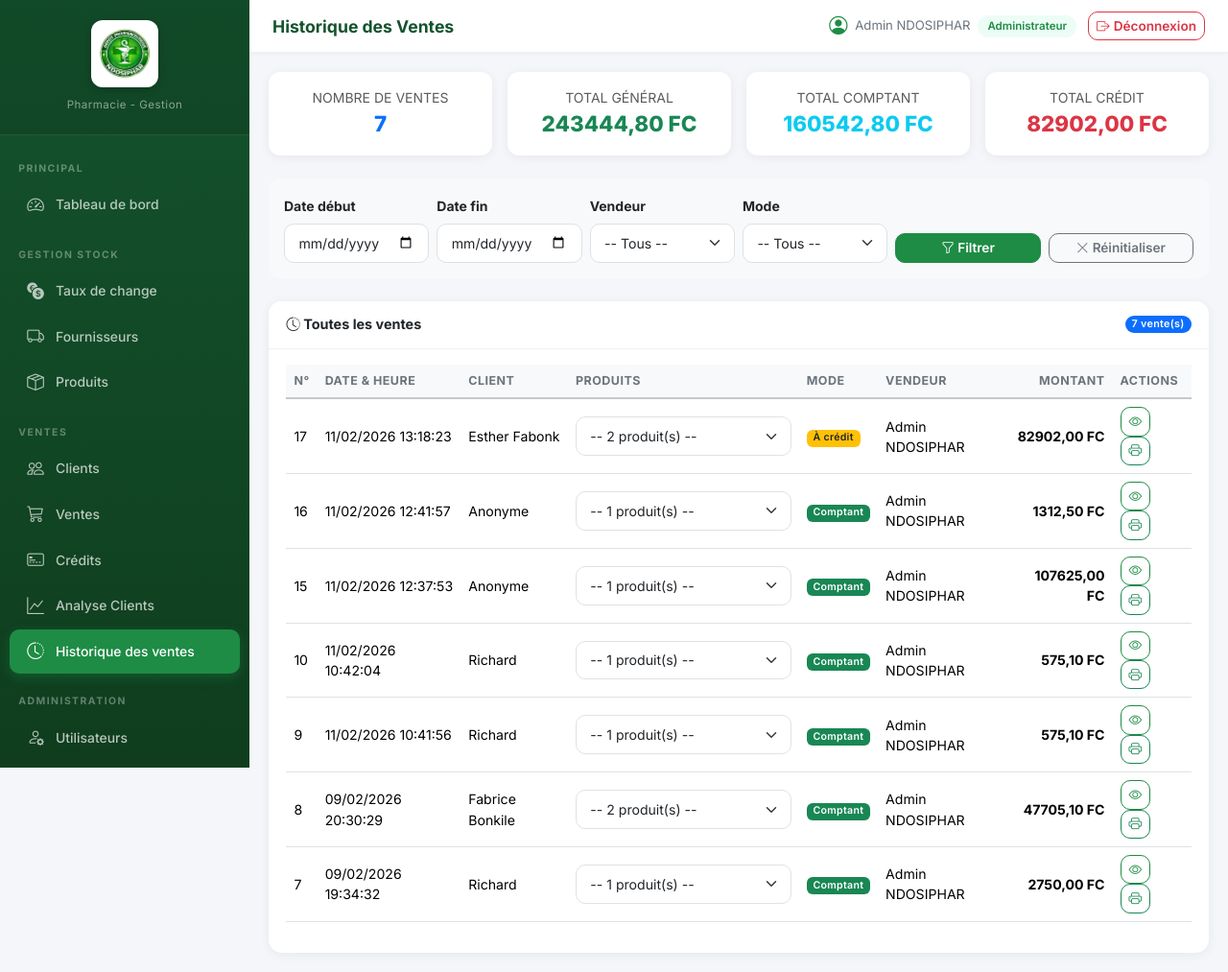
After one commit to FBNTech/ndosiphar, a Django app: page /historique-ventes/ in a window 1280 px wide. The commit adds this page. Shown: the whole page at 96% size. Run offline with Django 5.2, Linux system fonts and the light colour scheme; a user stored in the database is signed in; data comes from the database, SQL or seed files in the repository; some libraries are stand-ins or nearby versions.

Commit message:
Historique ventes: nouveau menu, controleur bloque sur journal audit, 20 produits/page facture

```diff
--- a/pharmacy/urls.py
+++ b/pharmacy/urls.py
@@ -61,6 +61,7 @@ urlpatterns = [
     path('clients/import/', excel_views.import_clients, name='import_clients'),
     path('ventes/export/', excel_views.export_ventes, name='export_ventes'),
 
-    # Historique (admin)
+    # Historique
+    path('historique-ventes/', views.historique_ventes, name='historique_ventes'),
     path('historique/', views.historique_list, name='historique_list'),
 ]
--- a/pharmacy/views.py
+++ b/pharmacy/views.py
@@ -862,8 +862,8 @@ def facture_pdf(request, pk):
     vente = get_object_or_404(Vente, pk=pk)
     lignes = list(vente.lignes.select_related('produit').all())
     heure_facture = vente.date_vente.strftime('%H:%M:%S')
-    # Paginer les lignes: max 15 articles par page A5
-    LIGNES_PAR_PAGE = 15
+    # Paginer les lignes: max 20 articles par page A5
+    LIGNES_PAR_PAGE = 20
     pages = []
     for i in range(0, len(lignes), LIGNES_PAR_PAGE):
         chunk = lignes[i:i + LIGNES_PAR_PAGE]
@@ -972,8 +972,50 @@ def enregistrer_historique(user, action, modele='', detail=''):
 
 
 @login_required
+def historique_ventes(request):
+    """Historique complet de toutes les ventes avec total des montants"""
+    from django.db.models import Sum, Count
+    ventes = Vente.objects.select_related('client', 'vendeur').prefetch_related('lignes__produit').all()
+
+    # Filtres optionnels
+    date_debut = request.GET.get('date_debut')
+    date_fin = request.GET.get('date_fin')
+    vendeur_id = request.GET.get('vendeur')
+    mode = request.GET.get('mode')
+
+    if date_debut:
+        ventes = ventes.filter(date_vente__date__gte=date_debut)
+    if date_fin:
+        ventes = ventes.filter(date_vente__date__lte=date_fin)
+    if vendeur_id:
+        ventes = ventes.filter(vendeur_id=vendeur_id)
+    if mode and mode in ('comptant', 'credit'):
+        ventes = ventes.filter(mode_paiement=mode)
+
+    total_montant = ventes.aggregate(total=Sum('montant_total'))['total'] or 0
+    total_comptant = ventes.filter(mode_paiement='comptant').aggregate(total=Sum('montant_total'))['total'] or 0
+    total_credit = ventes.filter(mode_paiement='credit').aggregate(total=Sum('montant_total'))['total'] or 0
+
+    from accounts.models import User
+    vendeurs = User.objects.filter(is_active=True)
+
+    return render(request, 'pharmacy/historique_ventes.html', {
+        'ventes': ventes,
+        'total_montant': total_montant,
+        'total_comptant': total_comptant,
+        'total_credit': total_credit,
+        'nb_ventes': ventes.count(),
+        'vendeurs': vendeurs,
+        'filtre_date_debut': date_debut or '',
+        'filtre_date_fin': date_fin or '',
+        'filtre_vendeur': vendeur_id or '',
+        'filtre_mode': mode or '',
+    })
+
+
+@login_required
 def historique_list(request):
-    if not request.user.is_admin:
+    if not request.user.is_admin and not request.user.is_gestionnaire:
         messages.error(request, "Accès réservé à l'administrateur.")
         return redirect('dashboard')
     historiques = Historique.objects.select_related('utilisateur').all()[:200]
--- a/templates/base.html
+++ b/templates/base.html
@@ -253,6 +253,9 @@
             <a href="{% url 'analyse_clients' %}" class="nav-link {% if 'analyse' in request.resolver_match.url_name %}active{% endif %}">
                 <i class="bi bi-graph-up"></i> Analyse Clients
             </a>
+            <a href="{% url 'historique_ventes' %}" class="nav-link {% if request.resolver_match.url_name == 'historique_ventes' %}active{% endif %}">
+                <i class="bi bi-clock-history"></i> Historique des ventes
+            </a>
             {% endif %}
 
             {% if request.user.is_admin %}
@@ -260,9 +263,11 @@
             <a href="{% url 'user_list' %}" class="nav-link {% if 'user' in request.resolver_match.url_name %}active{% endif %}">
                 <i class="bi bi-person-gear"></i> Utilisateurs
             </a>
-            <a href="{% url 'historique_list' %}" class="nav-link {% if 'historique' in request.resolver_match.url_name %}active{% endif %}">
+            {% if not request.user.is_controleur %}
+            <a href="{% url 'historique_list' %}" class="nav-link {% if request.resolver_match.url_name == 'historique_list' %}active{% endif %}">
                 <i class="bi bi-clock-history"></i> Historique
             </a>
+            {% endif %}
             {% endif %}
         </div>
     </nav>
--- /dev/null
+++ b/templates/pharmacy/historique_ventes.html
@@ -0,0 +1,138 @@
+{% extends 'base.html' %}
+{% block title %}Historique des Ventes - NDOSIPHAR{% endblock %}
+{% block page_title %}Historique des Ventes{% endblock %}
+
+{% block extra_css %}
+<style>
+    .stats-card { border: none; border-radius: 12px; box-shadow: 0 2px 12px rgba(0,0,0,0.06); }
+    .stats-card .amount { font-size: 1.4rem; font-weight: 800; }
+    .filter-bar { background: #f8f9fa; border-radius: 12px; padding: 1rem; margin-bottom: 1.5rem; }
+</style>
+{% endblock %}
+
+{% block content %}
+<!-- Totaux -->
+<div class="row g-3 mb-4">
+    <div class="col-md-3">
+        <div class="card stats-card text-center p-3">
+            <small class="text-muted text-uppercase">Nombre de ventes</small>
+            <div class="amount text-primary">{{ nb_ventes }}</div>
+        </div>
+    </div>
+    <div class="col-md-3">
+        <div class="card stats-card text-center p-3">
+            <small class="text-muted text-uppercase">Total Général</small>
+            <div class="amount text-success">{{ total_montant|floatformat:2 }} FC</div>
+        </div>
+    </div>
+    <div class="col-md-3">
+        <div class="card stats-card text-center p-3">
+            <small class="text-muted text-uppercase">Total Comptant</small>
+            <div class="amount text-info">{{ total_comptant|floatformat:2 }} FC</div>
+        </div>
+    </div>
+    <div class="col-md-3">
+        <div class="card stats-card text-center p-3">
+            <small class="text-muted text-uppercase">Total Crédit</small>
+            <div class="amount text-danger">{{ total_credit|floatformat:2 }} FC</div>
+        </div>
+    </div>
+</div>
+
+<!-- Filtres -->
+<form method="get" class="filter-bar">
+    <div class="row g-2 align-items-end">
+        <div class="col-md-2">
+            <label class="form-label small fw-bold">Date début</label>
+            <input type="date" name="date_debut" class="form-control form-control-sm" value="{{ filtre_date_debut }}">
+        </div>
+        <div class="col-md-2">
+            <label class="form-label small fw-bold">Date fin</label>
+            <input type="date" name="date_fin" class="form-control form-control-sm" value="{{ filtre_date_fin }}">
+        </div>
+        <div class="col-md-2">
+            <label class="form-label small fw-bold">Vendeur</label>
+            <select name="vendeur" class="form-select form-select-sm">
+                <option value="">-- Tous --</option>
+                {% for v in vendeurs %}
+                <option value="{{ v.pk }}" {% if filtre_vendeur == v.pk|stringformat:"d" %}selected{% endif %}>{{ v.get_full_name|default:v.username }}</option>
+                {% endfor %}
+            </select>
+        </div>
+        <div class="col-md-2">
+            <label class="form-label small fw-bold">Mode</label>
+            <select name="mode" class="form-select form-select-sm">
+                <option value="">-- Tous --</option>
+                <option value="comptant" {% if filtre_mode == "comptant" %}selected{% endif %}>Comptant</option>
+                <option value="credit" {% if filtre_mode == "credit" %}selected{% endif %}>Crédit</option>
+            </select>
+        </div>
+        <div class="col-md-2">
+            <button type="submit" class="btn btn-primary btn-sm w-100"><i class="bi bi-funnel"></i> Filtrer</button>
+        </div>
+        <div class="col-md-2">
+            <a href="{% url 'historique_ventes' %}" class="btn btn-outline-secondary btn-sm w-100"><i class="bi bi-x-lg"></i> Réinitialiser</a>
+        </div>
+    </div>
+</form>
+
+<!-- Tableau des ventes -->
+<div class="card">
+    <div class="card-header d-flex justify-content-between align-items-center">
+        <span><i class="bi bi-clock-history"></i> Toutes les ventes</span>
+        <span class="badge bg-primary rounded-pill">{{ nb_ventes }} vente(s)</span>
+    </div>
+    <div class="card-body">
+        <div class="table-responsive">
+            <table class="table table-hover align-middle">
+                <thead class="table-light">
+                    <tr>
+                        <th>N°</th>
+                        <th>Date & Heure</th>
+                        <th>Client</th>
+                        <th>Produits</th>
+                        <th>Mode</th>
+                        <th>Vendeur</th>
+                        <th class="text-end">Montant</th>
+                        <th>Actions</th>
+                    </tr>
+                </thead>
+                <tbody>
+                    {% for v in ventes %}
+                    <tr>
+                        <td data-label="N°">{{ v.code_vente }}</td>
+                        <td data-label="Date">{{ v.date_vente|date:"d/m/Y H:i:s" }}</td>
+                        <td data-label="Client">{{ v.client|default:"Anonyme" }}</td>
+                        <td data-label="Produits">
+                            {% if v.lignes.all %}
+                            <select class="form-select form-select-sm" style="min-width: 180px;">
+                                <option value="">-- {{ v.lignes.all|length }} produit(s) --</option>
+                                {% for ligne in v.lignes.all %}
+                                <option disabled>{{ ligne.produit.designation }} ({{ ligne.quantite }}) - {{ ligne.montant_ligne|floatformat:0 }} FC</option>
+                                {% endfor %}
+                            </select>
+                            {% else %}
+                            <span class="text-muted">—</span>
+                            {% endif %}
+                        </td>
+                        <td data-label="Mode">
+                            <span class="badge bg-{% if v.mode_paiement == 'comptant' %}success{% else %}warning text-dark{% endif %}">
+                                {{ v.get_mode_paiement_display }}
+                            </span>
+                        </td>
+                        <td data-label="Vendeur">{{ v.vendeur.get_full_name|default:v.vendeur.username }}</td>
+                        <td data-label="Montant" class="text-end"><strong>{{ v.montant_total|floatformat:2 }} FC</strong></td>
+                        <td data-label="Actions">
+                            <a href="{% url 'vente_detail' v.pk %}" class="btn btn-outline-primary btn-sm" title="Détail"><i class="bi bi-eye"></i></a>
+                            <a href="{% url 'facture_pdf' v.pk %}" class="btn btn-outline-success btn-sm" title="Facture" target="_blank"><i class="bi bi-printer"></i></a>
+                        </td>
+                    </tr>
+                    {% empty %}
+                    <tr><td colspan="8" class="text-center text-muted py-4">Aucune vente trouvée.</td></tr>
+                    {% endfor %}
+                </tbody>
+            </table>
+        </div>
+    </div>
+</div>
+{% endblock %}
```
